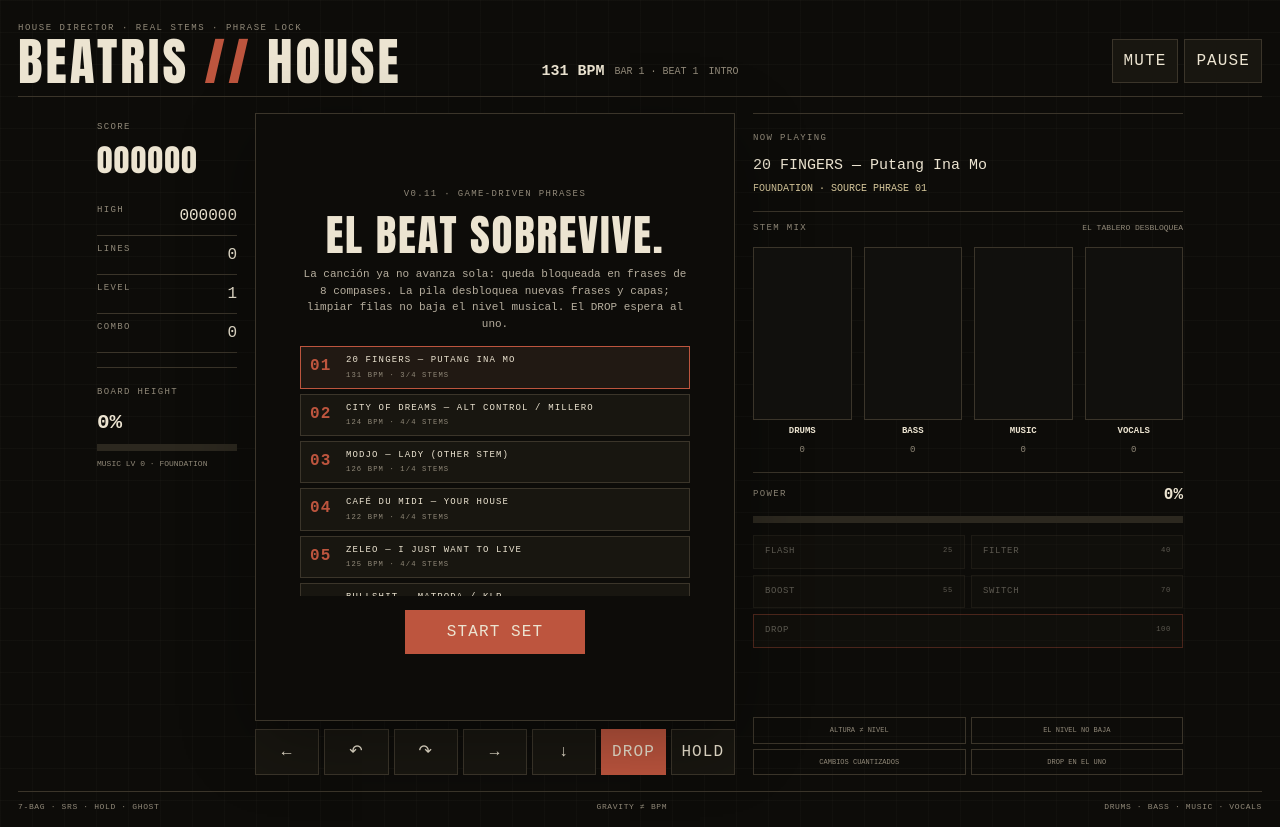
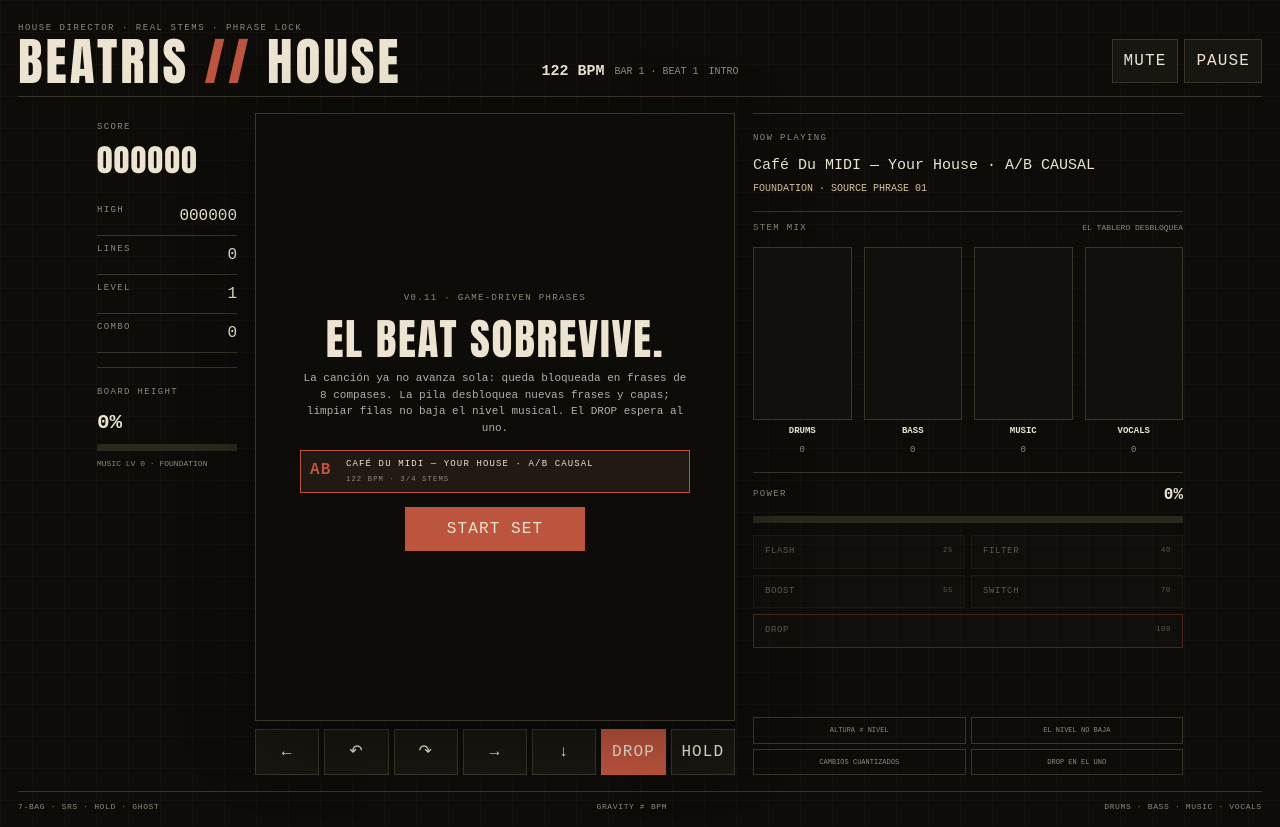
Before and after one commit to emmanuel56mixta-ctrl/beatriz, a React (Vite) app: page / in a window 1280 px wide. Built offline with nearby package versions, Linux system fonts and the light colour scheme.

Commit message:
Add Café three-scene A/B source map

```diff
--- a/src/game/audio/library.ts
+++ b/src/game/audio/library.ts
@@ -1,4 +1,12 @@
 export type StemRole = "drums" | "bass" | "other" | "vocals";
+export type SceneId = "foundation" | "tension" | "drop";
+
+export type SceneSpec = {
+  id: SceneId;
+  label: string;
+  sourcePhrase: number;
+  gains: Partial<Record<StemRole, number>>;
+};
 
 export type Track = {
   id: string;
@@ -11,62 +19,39 @@ export type Track = {
   blurb: string;
   stems: Partial<Record<StemRole, string>>;
   stemCount: number;
-  /** 8-bar source phrase selected for each persistent music level 0..6. */
-  phraseMap: readonly [number, number, number, number, number, number, number];
-  breakPhrase: number;
-  dropPhrase: number;
+  scenes: Record<SceneId, SceneSpec>;
 };
 
 const cleanBase = (value: string) => value.replace(/\/$/, "");
 const appBase = cleanBase(import.meta.env.BASE_URL || "");
 
-// Private stems are served only through the protected same-origin Vercel Function.
 export const REMOTE_STEMS_CONFIGURED = true;
 export const STEMS_BASE = `${appBase}/api/stem`;
 const stem = (path: string) => `${STEMS_BASE}?path=${encodeURIComponent(`stems/${path}`)}`;
 
-export const FX = {
-  impact: `${appBase}/audio/fx/impact.mp3`,
-  crash: `${appBase}/audio/fx/crash.mp3`,
-  sweep: `${appBase}/audio/fx/sweep.mp3`,
-};
-
 export const TRACKS: Track[] = [
   {
-    id: "20-fingers-putang-ina-mo", title: "20 FINGERS — Putang Ina Mo", no: "01", bpm: 131, beatOffset: 0.3084, duration: 252.317,
-    color: "#d5c69a", blurb: "Dance 1995 · 3 stems útiles (sin bass independiente).",
-    stems: { drums: stem("20-fingers-putang-ina-mo/drums.mp3"), other: stem("20-fingers-putang-ina-mo/other.mp3"), vocals: stem("20-fingers-putang-ina-mo/vocals.mp3") }, stemCount: 3,
-    phraseMap: [0, 2, 4, 6, 8, 12, 12], breakPhrase: 12, dropPhrase: 13,
-  },
-  {
-    id: "city-of-dreams-alt-control-millero", title: "City Of Dreams — Alt Control / Millero", no: "02", bpm: 124, beatOffset: 0.021, duration: 360.046,
-    color: "#c47b4f", blurb: "House progresivo · drums + bass + music + vocals.",
-    stems: { drums: stem("city-of-dreams-alt-control-millero/drums.mp3"), bass: stem("city-of-dreams-alt-control-millero/bass.mp3"), other: stem("city-of-dreams-alt-control-millero/other.mp3"), vocals: stem("city-of-dreams-alt-control-millero/vocals.mp3") }, stemCount: 4,
-    phraseMap: [4, 5, 6, 8, 9, 10, 10], breakPhrase: 10, dropPhrase: 11,
-  },
-  {
-    id: "modjo-lady-other", title: "Modjo — Lady (other stem)", no: "03", bpm: 126, beatOffset: 0.3841, duration: 221.153,
-    color: "#bd6550", blurb: "Referencia parcial · solo existe OTHER; no tiene batería/bajo/vocal aislados.",
-    stems: { other: stem("modjo-lady-other/other.mp3") }, stemCount: 1,
-    phraseMap: [0, 2, 4, 6, 8, 10, 10], breakPhrase: 10, dropPhrase: 12,
-  },
-  {
-    id: "cafe-du-midi-your-house", title: "Café Du MIDI — Your House", no: "04", bpm: 122, beatOffset: 0.1295, duration: 240.17,
-    color: "#72817b", blurb: "House cálido · cuatro stems completos.",
-    stems: { drums: stem("cafe-du-midi-your-house/drums.mp3"), bass: stem("cafe-du-midi-your-house/bass.mp3"), other: stem("cafe-du-midi-your-house/other.mp3"), vocals: stem("cafe-du-midi-your-house/vocals.mp3") }, stemCount: 4,
-    phraseMap: [0, 2, 3, 5, 6, 8, 8], breakPhrase: 8, dropPhrase: 10,
-  },
-  {
-    id: "zeleo-i-just-want-to-live", title: "ZeLeo — I Just Want To Live", no: "05", bpm: 125, beatOffset: 0.1344, duration: 187.899,
-    color: "#a78568", blurb: "House vocal · cuatro stems completos.",
-    stems: { drums: stem("zeleo-i-just-want-to-live/drums.mp3"), bass: stem("zeleo-i-just-want-to-live/bass.mp3"), other: stem("zeleo-i-just-want-to-live/other.mp3"), vocals: stem("zeleo-i-just-want-to-live/vocals.mp3") }, stemCount: 4,
-    phraseMap: [0, 1, 2, 3, 6, 7, 7], breakPhrase: 7, dropPhrase: 8,
-  },
-  {
-    id: "bullshit-matroda-klp", title: "Bullshit — MATRODA / KLP", no: "06", bpm: 130, beatOffset: 0.0246, duration: 178.913,
-    color: "#87906f", blurb: "Club house · cuatro stems completos.",
-    stems: { drums: stem("bullshit-matroda-klp/drums.mp3"), bass: stem("bullshit-matroda-klp/bass.mp3"), other: stem("bullshit-matroda-klp/other.mp3"), vocals: stem("bullshit-matroda-klp/vocals.mp3") }, stemCount: 4,
-    phraseMap: [0, 2, 3, 4, 5, 8, 8], breakPhrase: 8, dropPhrase: 9,
+    id: "cafe-du-midi-your-house",
+    title: "Café Du MIDI — Your House · A/B CAUSAL",
+    no: "AB",
+    bpm: 122,
+    // External audit measured the MP3 encoder delay at ~23.8 ms. Correcting
+    // the previous 0.1295 value keeps the downbeat closer to the actual transient.
+    beatOffset: 0.1057,
+    duration: 240.17,
+    color: "#72817b",
+    blurb: "Prueba mínima de 3 escenas. El stem OTHER se mantiene fuera para aislar el drone 258/522 Hz.",
+    stems: {
+      drums: stem("cafe-du-midi-your-house/drums.mp3"),
+      bass: stem("cafe-du-midi-your-house/bass.mp3"),
+      vocals: stem("cafe-du-midi-your-house/vocals.mp3"),
+    },
+    stemCount: 3,
+    scenes: {
+      foundation: { id: "foundation", label: "FOUNDATION", sourcePhrase: 0, gains: { drums: 0.72 } },
+      tension: { id: "tension", label: "TENSION", sourcePhrase: 4, gains: { drums: 0.82, bass: 0.66 } },
+      drop: { id: "drop", label: "DROP", sourcePhrase: 12, gains: { drums: 0.90, bass: 0.76, vocals: 0.50 } },
+    },
   },
 ];
 
```
